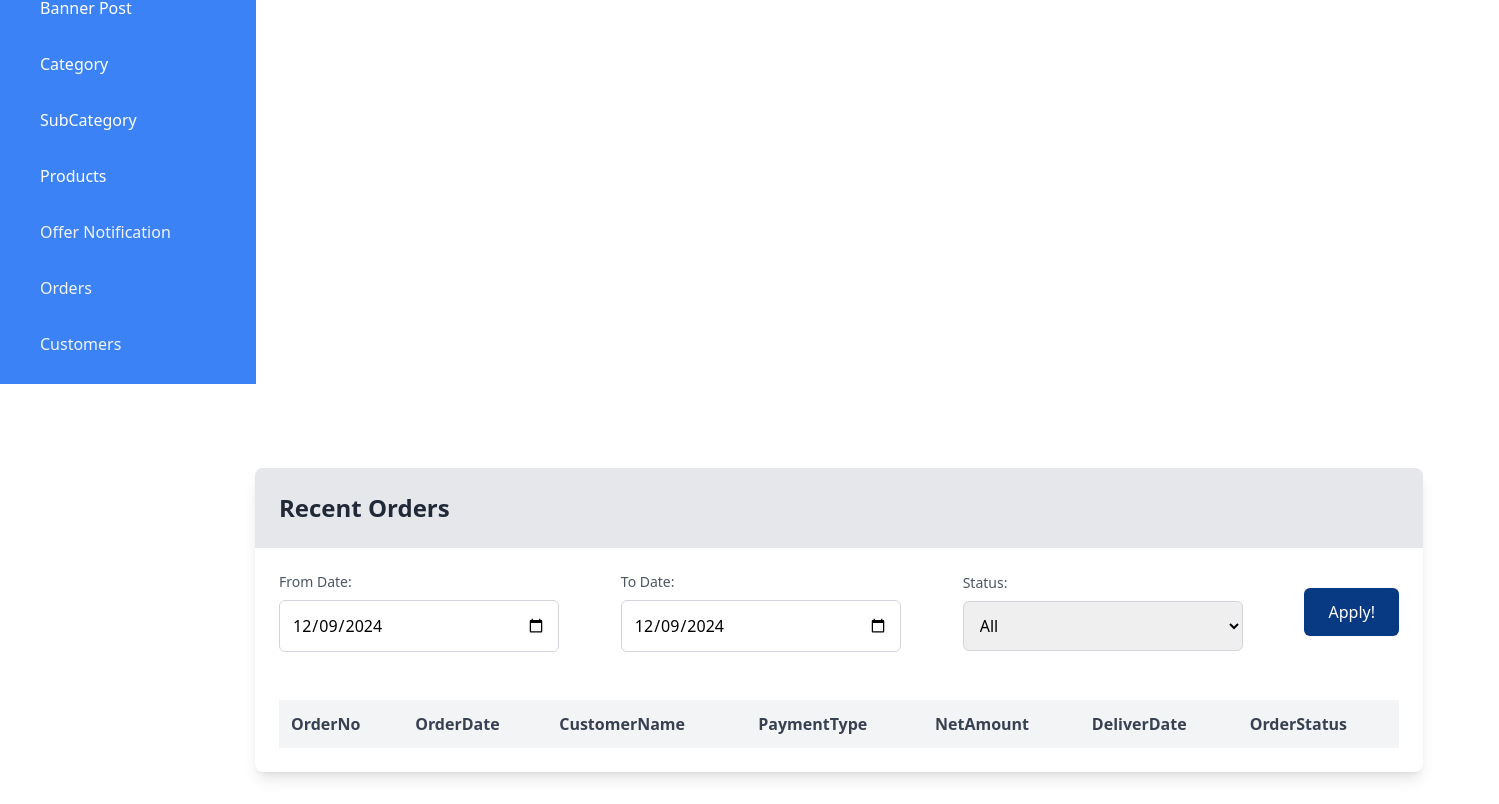
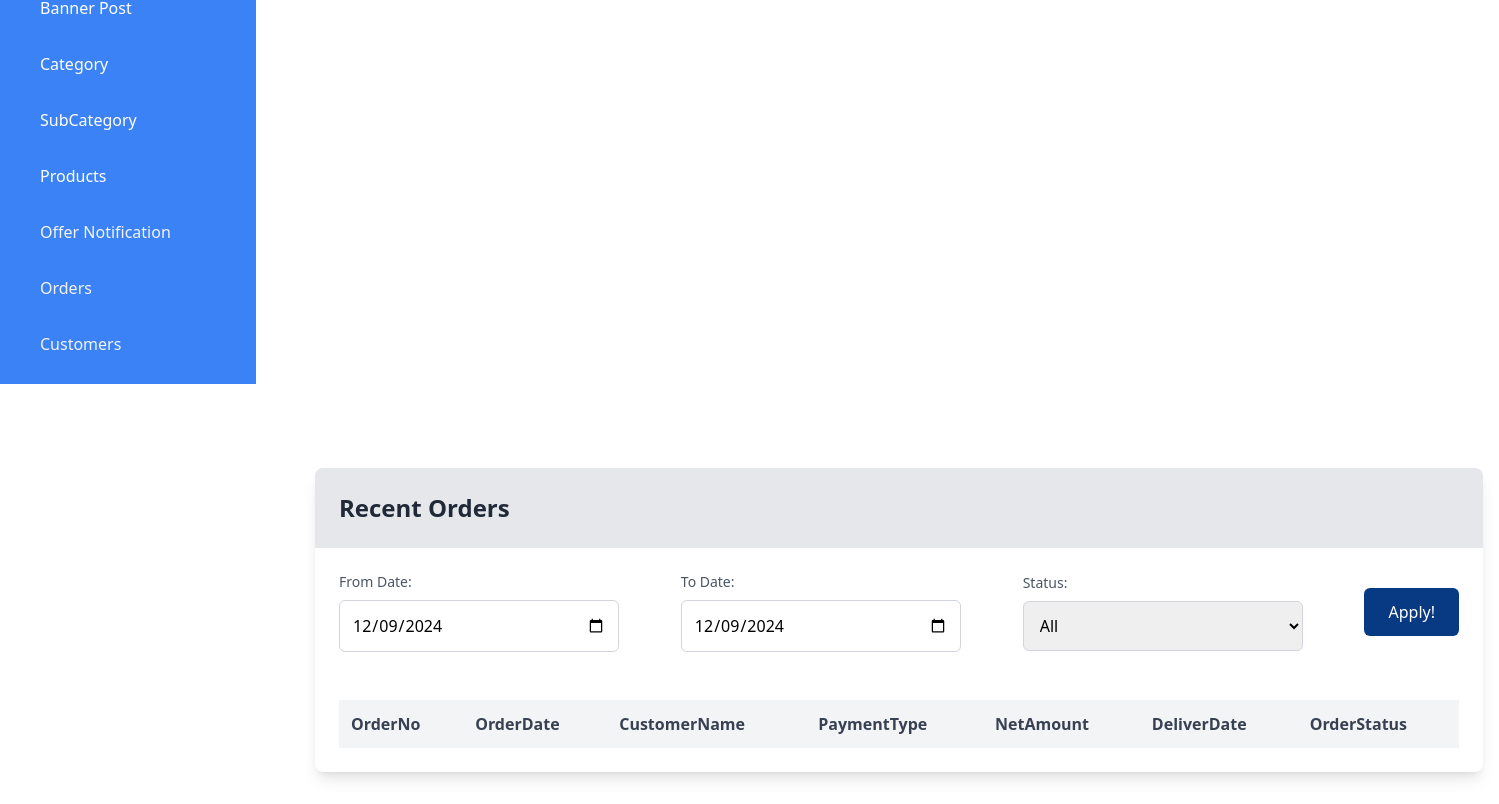
Before and after one commit to saravanaecom/ecomadmin, a React (Create React App) app: page /index in a window 1280 px wide. Shown: the part 449-1253 px from the top of the page, 1499 px wide, since content can reach past the window. Built offline with nearby package versions, Linux system fonts and the light colour scheme.

Commit message:
Add files via upload

```diff
--- a/src/components/RecentOrderTable.jsx
+++ b/src/components/RecentOrderTable.jsx
@@ -52,7 +52,7 @@ const RecentOrders = () => {
   };
 
   return (
-    <div className="container mx-auto  px-4 py-8" style={{ position: "relative", right: "65px", top:"45px", width: "1200px", zIndex: "-10" }}>
+    <div className="container mx-auto  px-4 py-8" style={{ position: "relative", right: "5px", top:"45px", width: "1200px", zIndex: "-10" }}>
       <div className="bg-white shadow-lg rounded-lg overflow-hidden">
         <div className="bg-gray-200 p-6">
           <h5 className="text-2xl font-semibold text-gray-800">Recent Orders</h5>
--- a/src/components/card.jsx
+++ b/src/components/card.jsx
@@ -33,7 +33,7 @@ const Card = ({ top = "0" }) => {
     );
   }
   return (
-    <div className="grid grid-cols-1 sm:grid-cols-2 xl:grid-cols-4 gap-6 mb-6 z- -10">
+    <div className="grid grid-cols-1 sm:grid-cols-2 xl:grid-cols-4 gap-6 mb-6 z-10 left-12 position: relative">
 
       <div
         className="relative p-4 bg-[#f3f3f3] border border-gray-300 rounded-lg shadow-lg"
--- a/src/components/sidebar.jsx
+++ b/src/components/sidebar.jsx
@@ -1,5 +1,5 @@
 import React, { useState } from 'react';
-import AdminLogo from '../assets/P2-Music-Shop.png';
+import AdminLogo from '../assets/logo.png';
 import { IoMdMenu } from "react-icons/io";
 import { useNavigate } from 'react-router-dom';
 import '../index.css'
```
